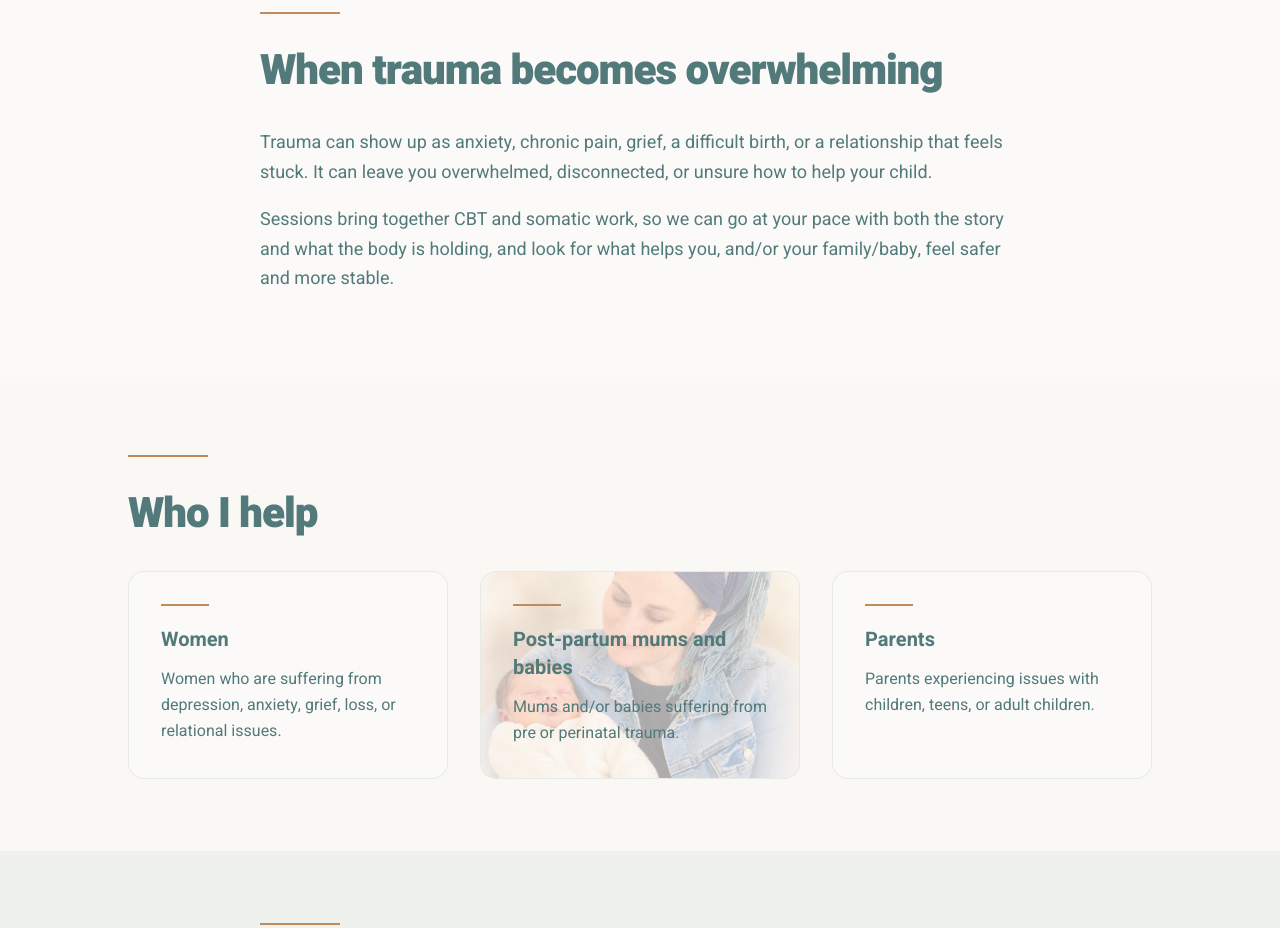
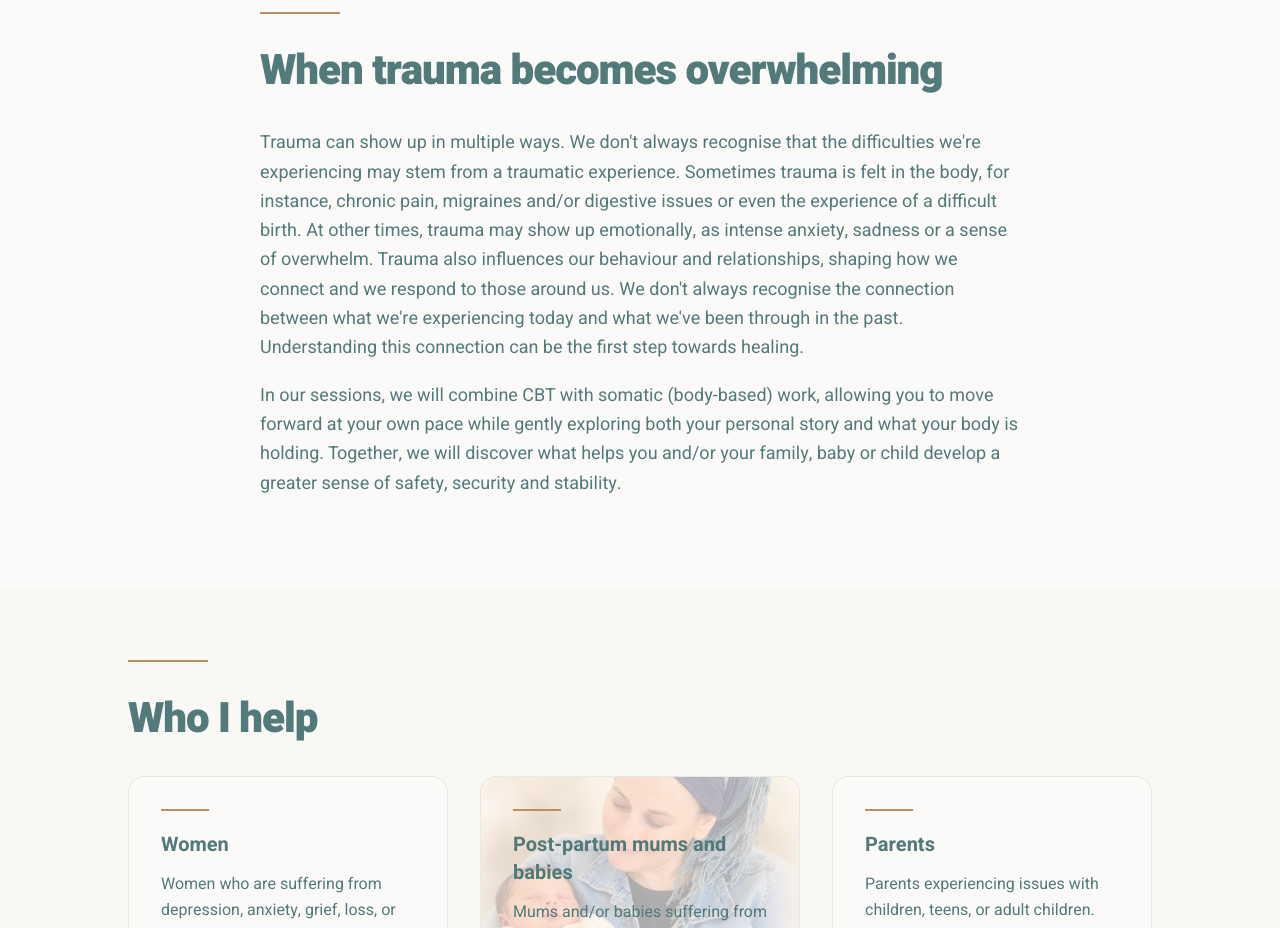
Before and after one commit to talmonf/perinatal-trauma, a plain HTML site: page index.html in a window 1280 px wide. Shown: the part 860-1788 px from the top of the page. Drawn offline with Linux system fonts and the light colour scheme.

Commit message:
English changes

```diff
--- a/index.html
+++ b/index.html
@@ -117,15 +117,14 @@
           <span class="i18n-en">When trauma becomes overwhelming</span>
           <span class="i18n-he">כשהחוויה גדולה מיכולת ההכלה</span>
         </h2>
-        <!-- DRAFT FOR REVIEW: These two paragraphs were blank in the Google Doc. They use only the people and methods Rachael already named. Replace them when final copy is ready. -->
-        <p>
-          <span class="i18n-en">Trauma can show up as anxiety, chronic pain, grief, a difficult birth, or a relationship that feels stuck. It can leave you overwhelmed, disconnected, or unsure how to help your child.</span>
-          <span class="i18n-he">טראומה יכולה להופיע במגוון רחב של דרכים, ולא תמיד ברור לנו שהמקור שלה הוא בכלל חוויה טראומטית. לפעמים טראומה מתבטאת בגוף, למשל ככאב כרוני או למשל בלידה קשה, לפעמים ברגשות כמו חרדה או עצב ולפעמים בהתנהגות או במערכות היחסים שלנו.</span>
-        </p>
-        <p>
-          <span class="i18n-en">Sessions bring together CBT and somatic work, so we can go at your pace with both the story and what the body is holding, and look for what helps you, and/or your family/baby, feel safer and more stable.</span>
-          <span class="i18n-he">במפגשים אנו נשלב <span class="ltr">CBT</span> ועבודה סומטית, כך שאפשר להתקדם בקצב שלך גם עם הסיפור שלך וגם עם מה שהגוף שלך מחזיק. נחפש יחד את מה שעוזר לך ו/או למשפחה או לתינוק /ילד שלכם להרגיש יותר ביטחון ויציבות.</span>
-        </p>
+        <div class="i18n-en">
+          <p>Trauma can show up in multiple ways. We don't always recognise that the difficulties we're experiencing may stem from a traumatic experience. Sometimes trauma is felt in the body, for instance, chronic pain, migraines and/or digestive issues or even the experience of a difficult birth. At other times, trauma may show up emotionally, as intense anxiety, sadness or a sense of overwhelm. Trauma also influences our behaviour and relationships, shaping how we connect and we respond to those around us. We don't always recognise the connection between what we're experiencing today and what we've been through in the past. Understanding this connection can be the first step towards healing.</p>
+          <p>In our sessions, we will combine CBT with somatic (body-based) work, allowing you to move forward at your own pace while gently exploring both your personal story and what your body is holding. Together, we will discover what helps you and/or your family, baby or child develop a greater sense of safety, security and stability.</p>
+        </div>
+        <div class="i18n-he">
+          <p>טראומה יכולה להופיע במגוון רחב של דרכים, ולא תמיד ברור לנו שהמקור שלה הוא בכלל חוויה טראומטית. לפעמים טראומה מתבטאת בגוף, למשל ככאב כרוני או למשל בלידה קשה, לפעמים ברגשות כמו חרדה או עצב ולפעמים בהתנהגות או במערכות היחסים שלנו.</p>
+          <p>במפגשים אנו נשלב <span class="ltr">CBT</span> ועבודה סומטית, כך שאפשר להתקדם בקצב שלך גם עם הסיפור שלך וגם עם מה שהגוף שלך מחזיק. נחפש יחד את מה שעוזר לך ו/או למשפחה או לתינוק /ילד שלכם להרגיש יותר ביטחון ויציבות.</p>
+        </div>
       </div>
     </section>
 
```
